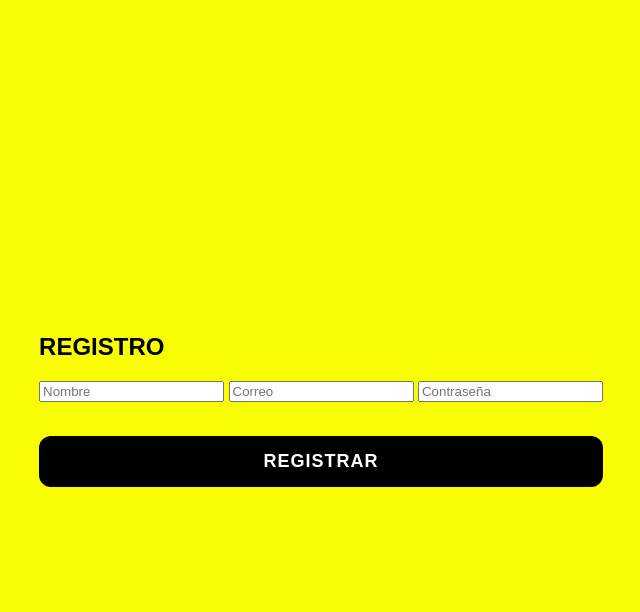
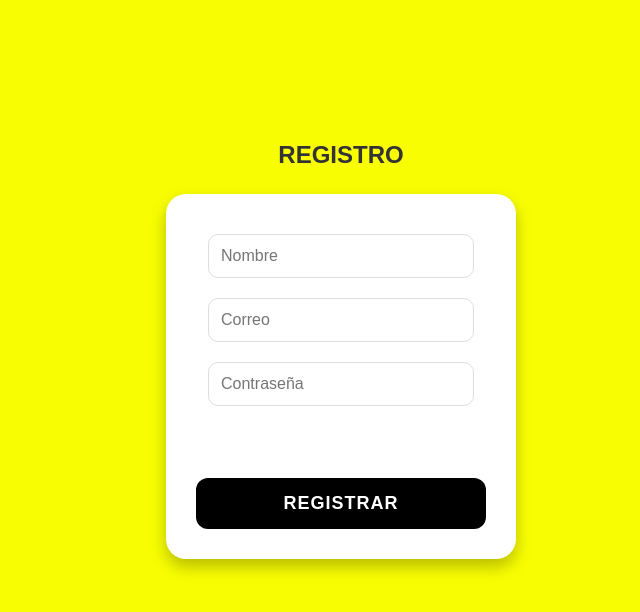
Before and after one commit to ItsRaven-13/PWA_PAYPYSBURGUER, a website with bundled scripts: page index.html in a window 1280 px wide. Both pictures are taken after a click on the link "¿No tienes cuenta? Regístrate". Shown: the whole page, without its empty margins (319-959 px from the left). Built offline with nearby package versions, Linux system fonts and the light colour scheme.

Commit message:
Proyecto PWA

```diff
--- a/assets/css/style.css
+++ b/assets/css/style.css
@@ -311,3 +311,105 @@ button:hover {
 .success {
     animation: slideIn 0.5s ease;
 }
+
+/* --- Estilos para la vista de registro (SPA) --- */
+.register-container {
+    text-align: center;
+    padding: 20px;
+    width: 100%;
+    margin-top: -80px;
+}
+
+.register-container h2 {
+    font-family: 'Oswald', sans-serif;
+    font-size: 1.5em;
+    color: #333;
+    margin-top: 0;
+    margin-bottom: 25px;
+    text-transform: uppercase;
+}
+
+/* Formato tipo "card" para el formulario de registro (igual que .card) */
+#registerForm {
+    background: white;
+    margin: 20px auto;
+    padding: 30px;
+    width: 90%;
+    max-width: 350px;
+    border-radius: 20px;
+    box-shadow: 0 8px 16px rgba(0,0,0,0.25);
+    box-sizing: border-box;
+}
+
+/* Inputs del formulario de registro: reutilizan el estilo de .card input */
+#registerForm input {
+    width: calc(100% - 24px);
+    padding: 12px;
+    margin: 10px 0;
+    border: 1px solid #ddd;
+    border-radius: 10px;
+    font-size: 16px;
+    transition: border-color 0.3s;
+    box-sizing: border-box;
+}
+
+#registerForm input:focus {
+    border-color: #F8FE01;
+    outline: none;
+    box-shadow: 0 0 5px rgba(248, 254, 1, 0.7);
+}
+
+/* Botón de registro: mismo estilo que el botón global */
+#registerForm button[type="submit"] {
+    width: 100%;
+    padding: 15px;
+    background: black;
+    color: white;
+    border: none;
+    border-radius: 12px;
+    margin-top: 20px;
+    font-size: 18px;
+    font-weight: bold;
+    cursor: pointer;
+    transition: background-color 0.3s;
+    letter-spacing: 1px;
+}
+
+#registerForm button[type="submit"]:hover {
+    background: #333;
+}
+
+/* Enlace para volver al login */
+#backToLogin,
+#registerLink {
+    display: block;
+    margin-top: 20px;
+    font-size: 14px;
+    color: #555;
+    text-decoration: none;
+    text-align: center;
+}
+
+#backToLogin:hover,
+#registerLink:hover {
+    color: black;
+    text-decoration: underline;
+}
+
+/* Mensaje de error específico del registro */
+#registroError {
+    color: red;
+    margin-top: 10px;
+    font-size: 14px;
+    min-height: 18px; /* evita salto de layout cuando aparece/desaparece */
+}
+
+/* Responsivo: ajustes idénticos a .card */
+@media (max-width: 480px) {
+    #registerForm {
+        margin: 10px;
+        padding: 20px;
+        width: calc(100% - 60px);
+        max-width: 320px;
+    }
+}
```
